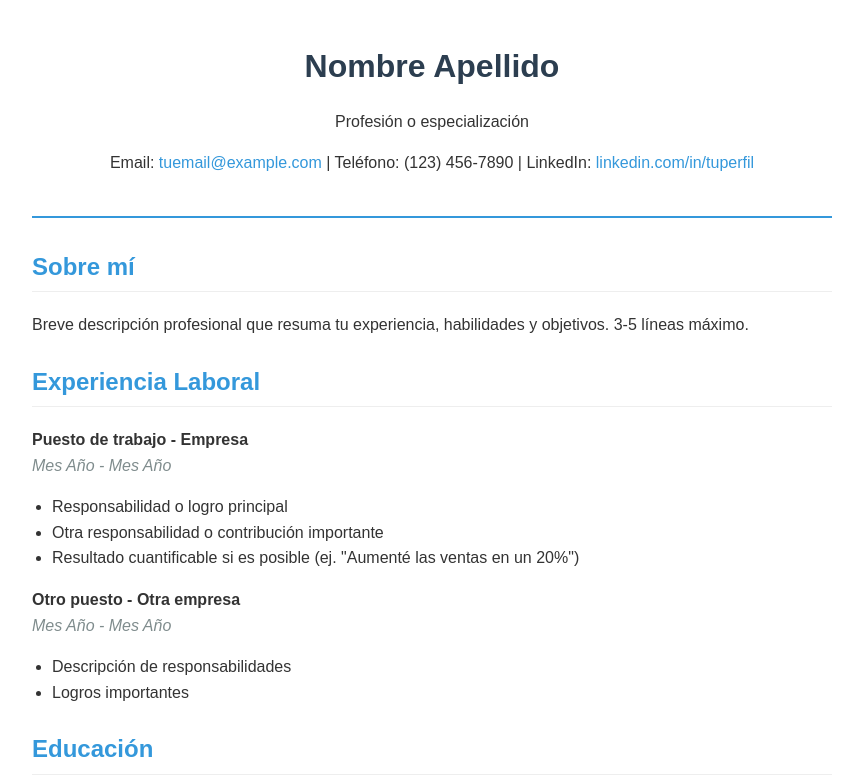
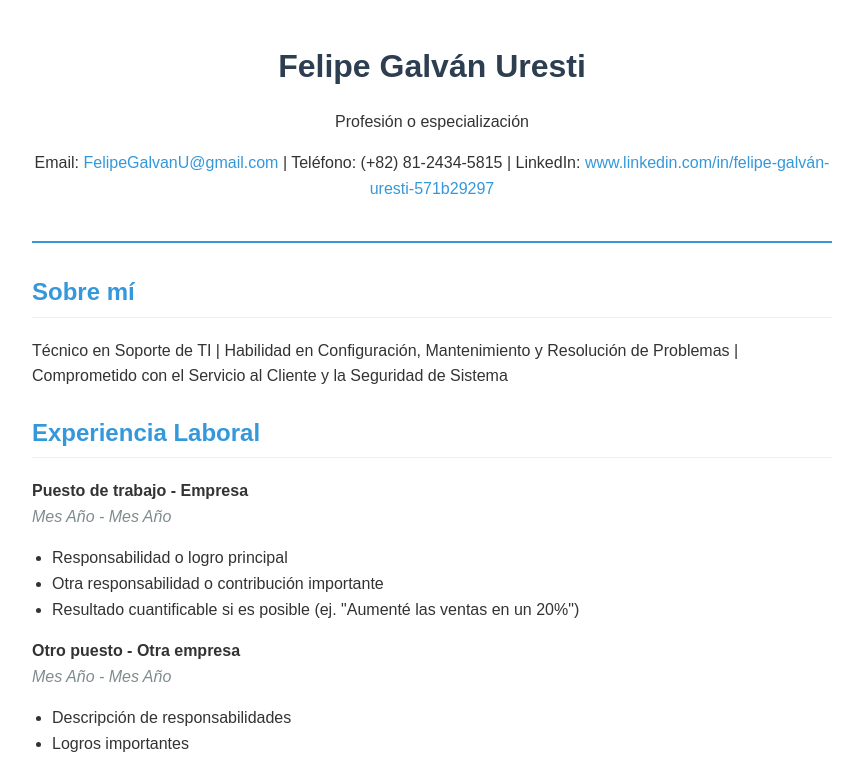
Before and after one commit to FelipeGalvanU/CV-FGU, a plain HTML site: page index.html in a window 1280 px wide. Shown: the top 779 px of the page, without its empty margins (208-1071 px from the left). Drawn offline with Linux system fonts and the light colour scheme.

Commit message:
Update index.html

```diff
--- a/index.html
+++ b/index.html
@@ -59,18 +59,18 @@
 </head>
 <body>
     <header>
-        <h1>Nombre Apellido</h1>
+        <h1>Felipe Galván Uresti</h1>
         <p class="title">Profesión o especialización</p>
         <div class="contact-info">
-            <p>Email: <a href="mailto:tuemail@example.com">tuemail@example.com</a> |
-               Teléfono: (123) 456-7890 |
-               LinkedIn: <a href="https://linkedin.com/in/tuperfil" target="_blank">linkedin.com/in/tuperfil</a></p>
+            <p>Email: <a href="mailto:tuemail@example.com">FelipeGalvanU@gmail.com</a> |
+               Teléfono: (+82) 81-2434-5815 |
+               LinkedIn: <a href="https://linkedin.com/in/tuperfil" target="_blank">www.linkedin.com/in/felipe-galván-uresti-571b29297</a></p>
         </div>
     </header>
 
     <section id="about">
         <h2>Sobre mí</h2>
-        <p>Breve descripción profesional que resuma tu experiencia, habilidades y objetivos. 3-5 líneas máximo.</p>
+        <p>Técnico en Soporte de TI | Habilidad en Configuración, Mantenimiento y Resolución de Problemas | Comprometido con el Servicio al Cliente y la Seguridad de Sistema</p>
     </section>
 
     <section id="experience">
```
